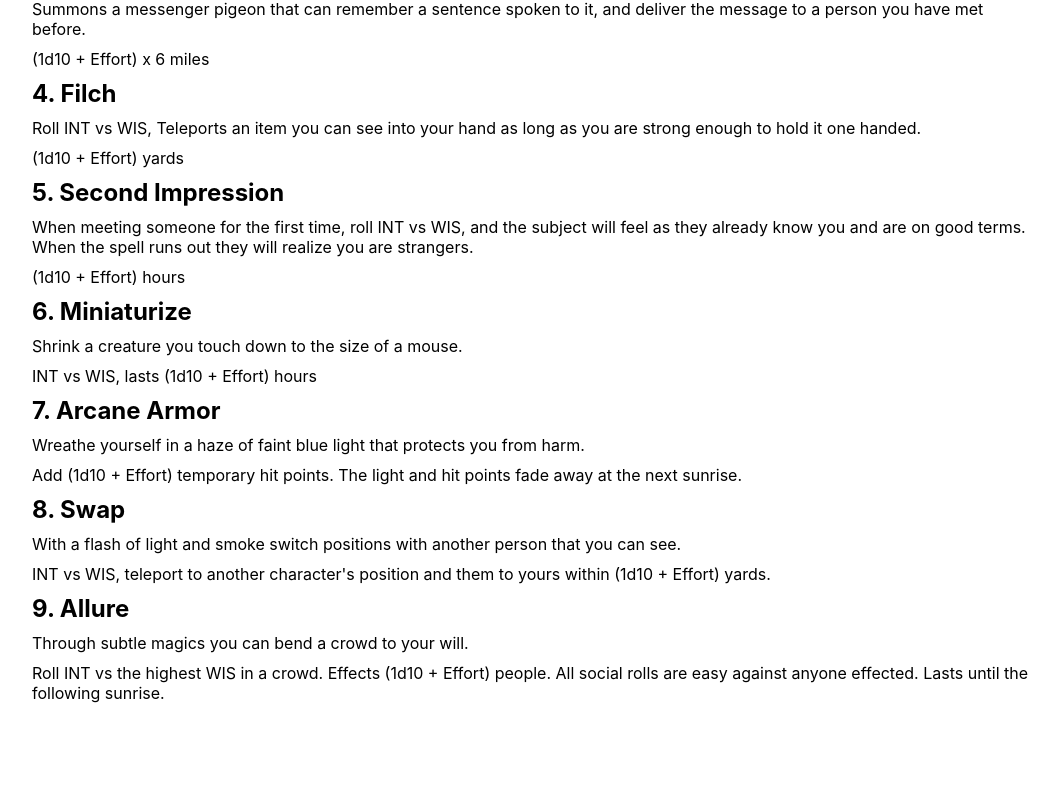
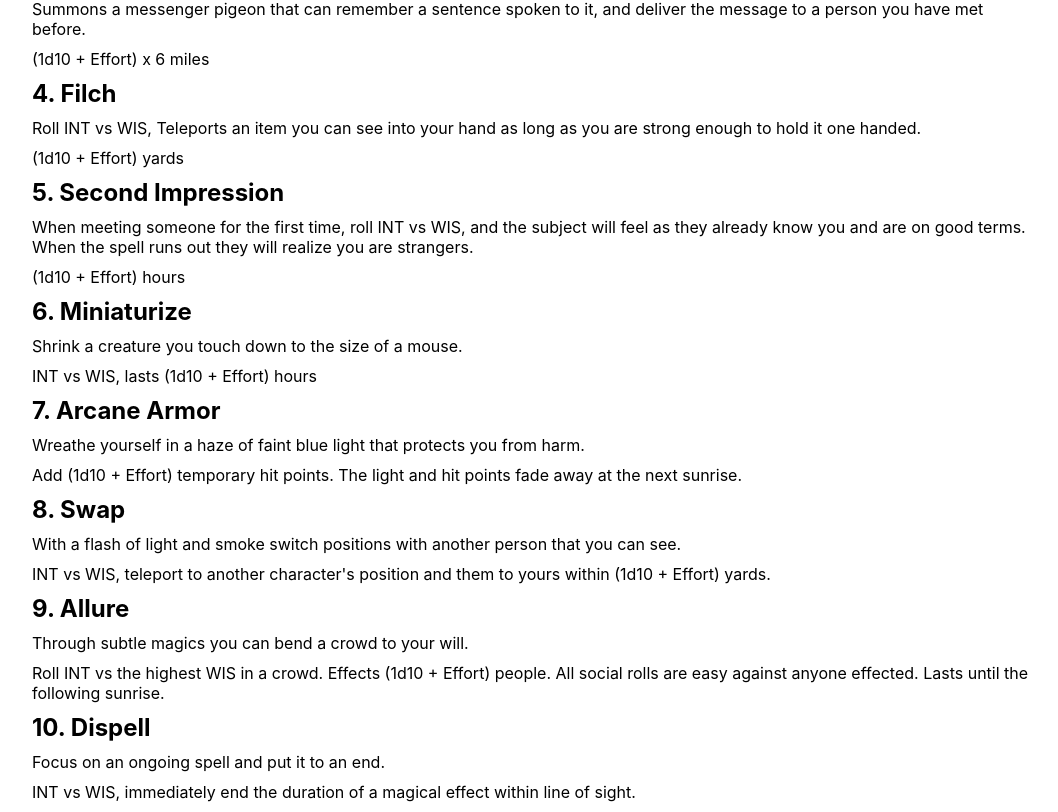
Before and after one commit to zbetzen/zbetzen.github.io, a React (Create React App) app: page /Magic in a window 1280 px wide. Shown: the part 297-1109 px from the top of the page, without its empty margins (106-1164 px from the left). Before the commit the page ends 1010 px from the top, so only its background shows below. Built offline with nearby package versions, Linux system fonts and the light colour scheme.

Commit message:
added dispel

```diff
--- a/src/pages/Magic.js
+++ b/src/pages/Magic.js
@@ -48,6 +48,11 @@ const Magic = () => {
         description: 'Through subtle magics you can bend a crowd to your will.',
         effect: "Roll INT vs the highest WIS in a crowd. Effects (1d10 + Effort) people. All social rolls are easy against anyone effected. Lasts until the following sunrise."
       },
+      {
+        title: 'Dispell',
+        description: 'Focus on an ongoing spell and put it to an end.',
+        effect: "INT vs WIS, immediately end the duration of a magical effect within line of sight."
+      },
     ];
     return (
       <div class="bodyElement">
```
